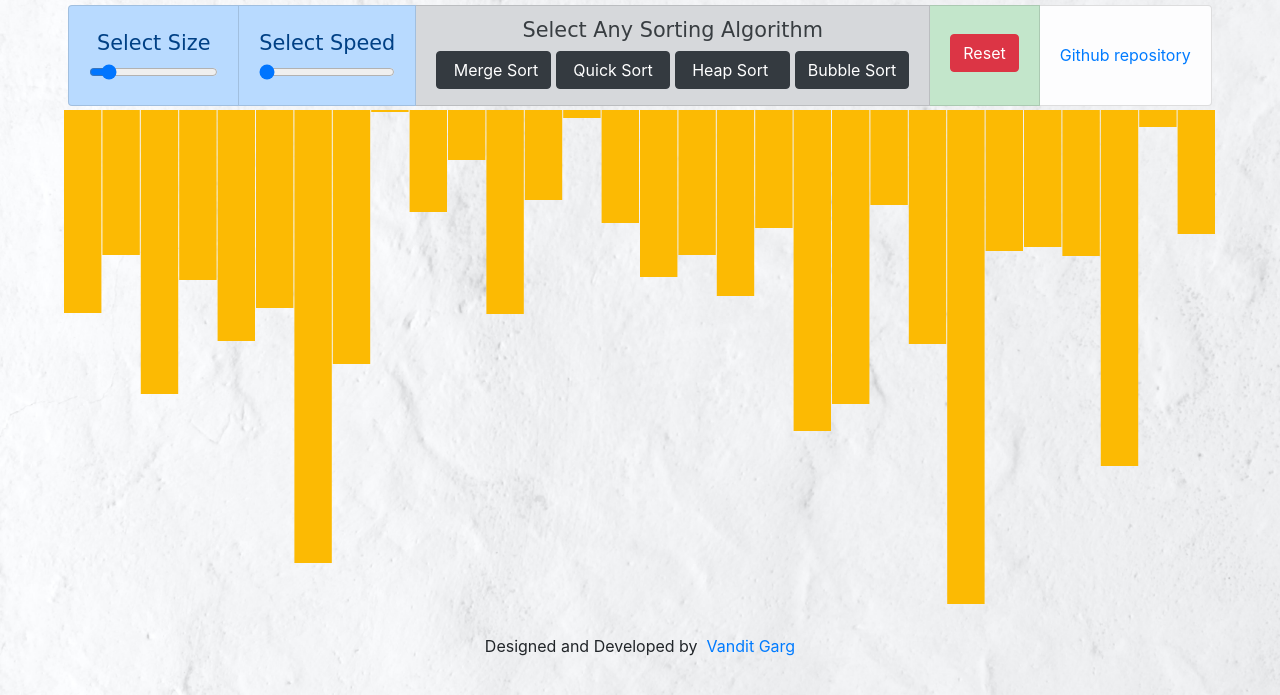
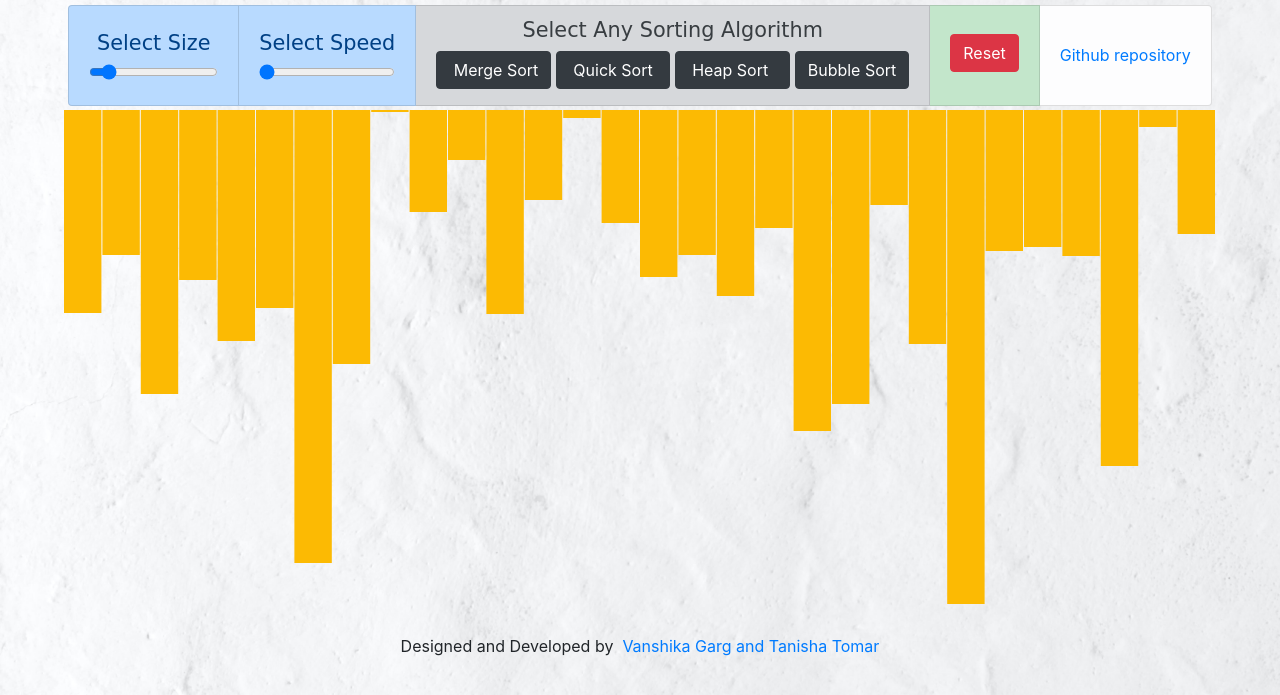
Before and after one commit to gargvanshika2026/Sorting_Algo_Visualizer, a plain HTML site: page index.html in a window 1280 px wide. Shown: the part 105-800 px from the top of the page. Drawn offline with nearby package versions, Linux system fonts and the light colour scheme; a web font is replaced by a local one.

Commit message:
Update index.html

```diff
--- a/index.html
+++ b/index.html
@@ -94,7 +94,7 @@
 
 		<div class="row justify-content-md-center">
 		<p class="develop">Designed and Developed by &nbsp <a target="_blank"
-				href=""> Vandit Garg</a>
+				href=""> Vanshika Garg and Tanisha Tomar</a>
 	</div>
 	</div>
 
```
